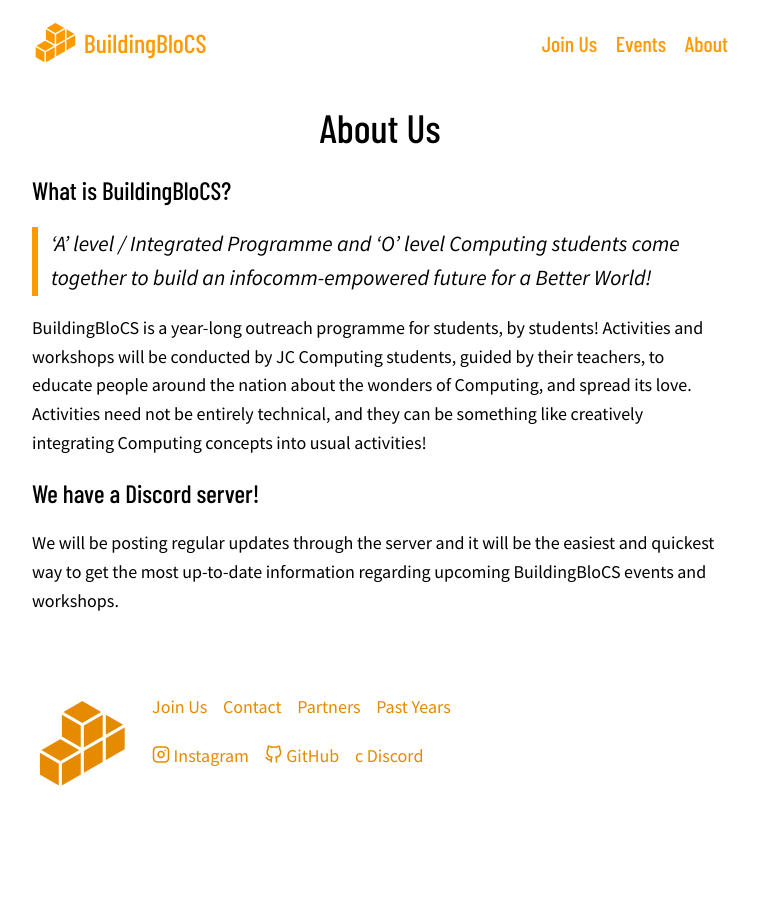
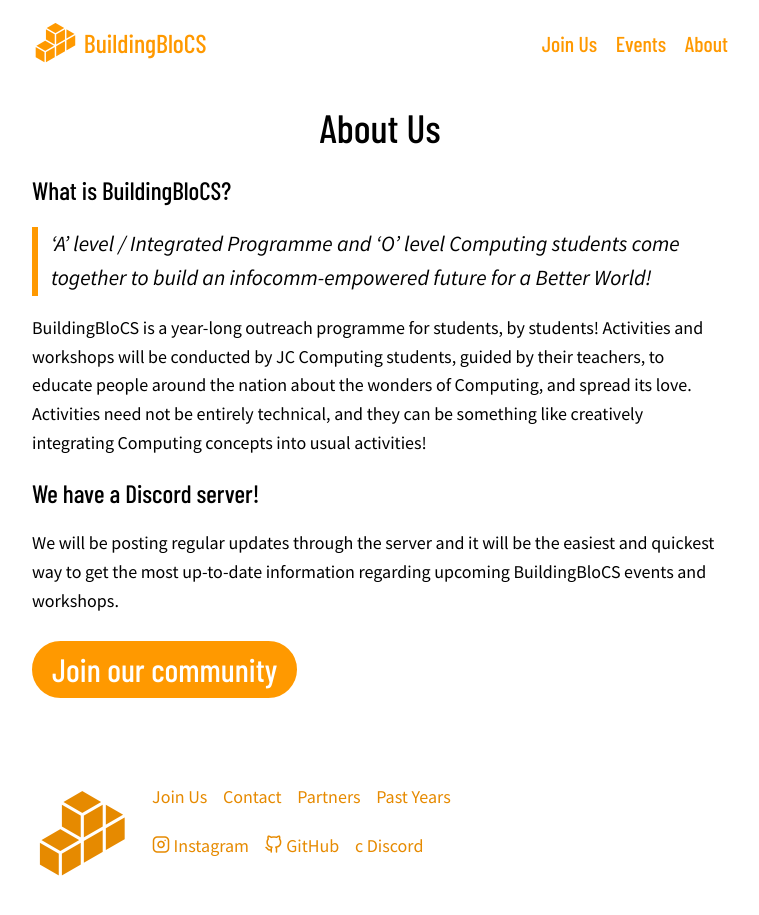
Before and after one commit to buildingblocs/2022, a Jekyll site: the page built from about/about-us/index.md, in a window 1280 px wide and 943 px high. Shown: the top 915 px of the window, without its empty margins (260-1019 px from the left). Built offline with Jekyll 4.4.1, drawn with Linux system fonts in a browser that asks for light colours; some web fonts are replaced; our own code applies the rules of GitHub Pages for plain Markdown files.

Commit message:
add discord invite

```diff
--- a/about/about-us/index.md
+++ b/about/about-us/index.md
@@ -15,3 +15,5 @@ BuildingBloCS is a year-long outreach programme for students, by students! Activ
 ### We have a Discord server!
 
 We will be posting regular updates through the server and it will be the easiest and quickest way to get the most up-to-date information regarding upcoming BuildingBloCS events and workshops.
+
+## <a class="btn" href="https://go.buildingblocs.sg/discord">Join our community</a>
```
